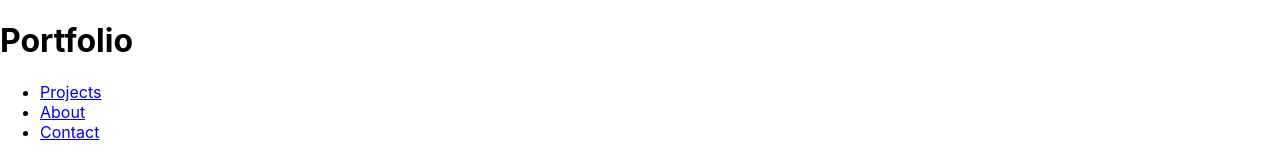
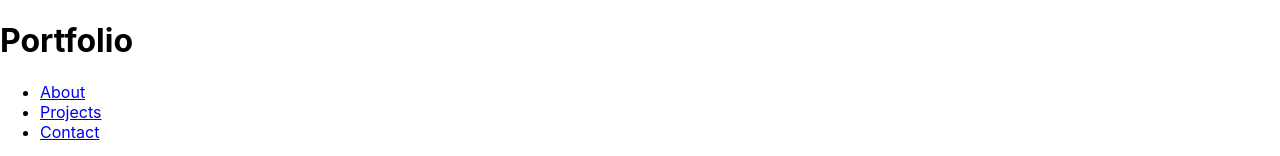
Before and after one commit to mateonav98/react-portfolio, a React (Create React App) app in the folder react-portfolio/: page / in a window 1280 px wide. Shown: the top 156 px of the page. Built offline with nearby package versions, Linux system fonts and the light colour scheme; the HTML template or start-up script is replaced by a standard one.

Commit message:
update header and nav links

```diff
--- a/react-portfolio/src/App.js
+++ b/react-portfolio/src/App.js
@@ -1,14 +1,10 @@
 import Header from "./components/Header";
-import Navigation from "./components/Navigation";
 import Projects from "./components/Projects";
-import About from "./components/About";
 
 function App() {
   return (
     <div className="react-portfolio">
       <Header />
-      <Navigation />
-      <About />
       <Projects />
     </div>
   );
--- a/react-portfolio/src/components/Contact.js
+++ b/react-portfolio/src/components/Contact.js
@@ -0,0 +1,9 @@
+import React from 'react'
+
+const Contact = () => {
+  return (
+    <div>Contact</div>
+  )
+}
+
+export default Contact
--- a/react-portfolio/src/components/Header.js
+++ b/react-portfolio/src/components/Header.js
@@ -1,8 +1,35 @@
+import { useState } from "react"
+import Navigation from "./Navigation"
+import About from "./About"
+import Projects from "./Projects"
+import Contact from "./Contact"
+import Resume from "./Resume"
+
 
 const Header = ({title}) => {
+  const [currentPage, setCurrentPage] = useState("About");
+
+  const renderPage = () => {
+    if (currentPage === "About") {
+      return <About />;
+    }
+    if (currentPage === "Resume") {
+      return <Resume />;
+    }
+    if (currentPage === "Projects") {
+      return <Projects />;
+    }
+    if (currentPage === "Contact") {
+      return <Contact />;
+    }
+  };
+  const handlePageChange = (page) => setCurrentPage(page);
+
   return (
     <header>
         <h1>{title}</h1>
+        <Navigation currentPage={currentPage} handlePageChange={handlePageChange} />
+        {renderPage()}
     </header>
   )
 }
--- a/react-portfolio/src/components/Navigation.js
+++ b/react-portfolio/src/components/Navigation.js
@@ -1,15 +1,15 @@
-const Navigation = () => {
+const Navigation = ( {currentPage, handlePageChange} ) => {
   return (
     <nav>
     <ul>
-      <li>
-        <a href="#projects">Projects</a>
+      <li className={currentPage === "About"}>
+        <a href="#About" onClick={() => handlePageChange("About")}>About</a>
       </li>
-      <li>
-        <a href="#About">About</a>
+      <li className={currentPage === "Projects"}>
+        <a href="#Projects" onClick={() => handlePageChange("Projects")}>Projects</a>
       </li>
-      <li>
-        <a href="#Contact">Contact</a>
+      <li className={currentPage === "Contact"}>
+        <a href="#Contact" onClick={() => handlePageChange("Contact")}>Contact</a>
       </li>
     </ul>
   </nav>
```
Also changed, not shown: react-portfolio/src/components/Resume.js (added).
